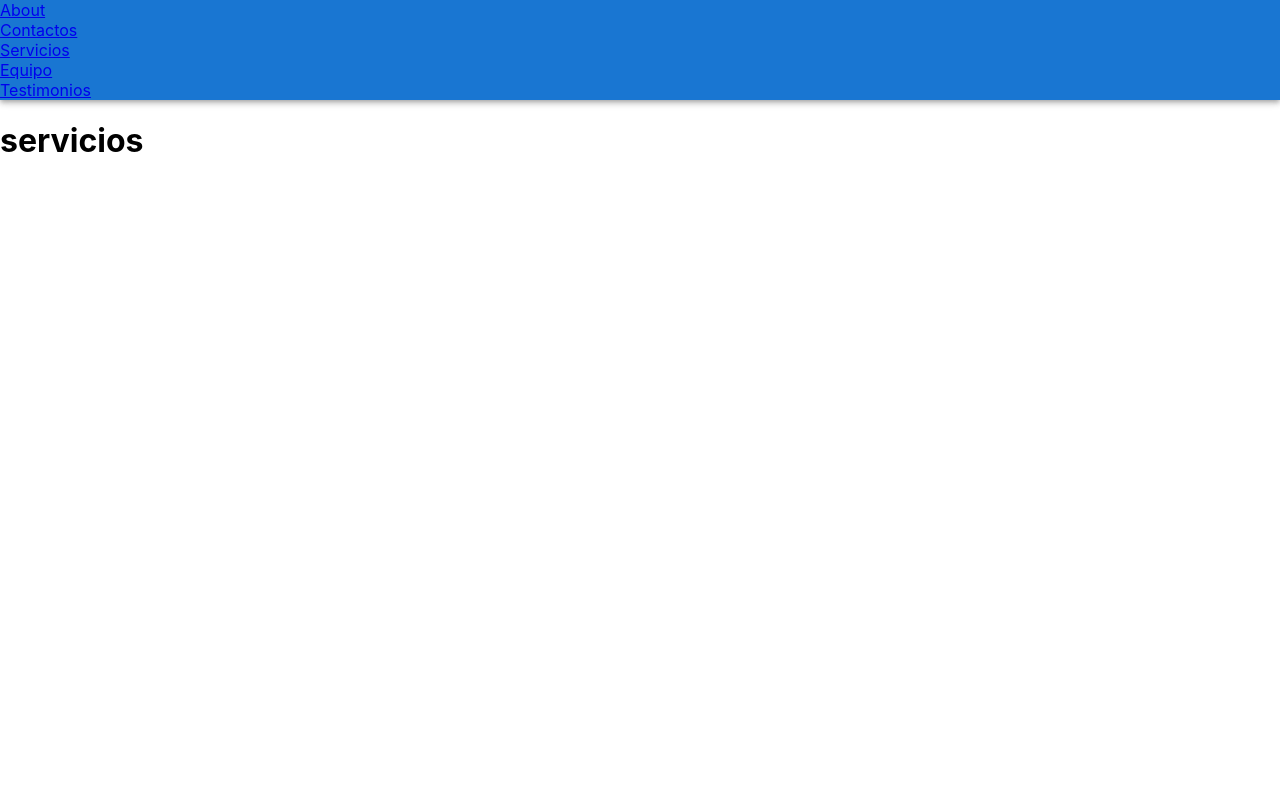
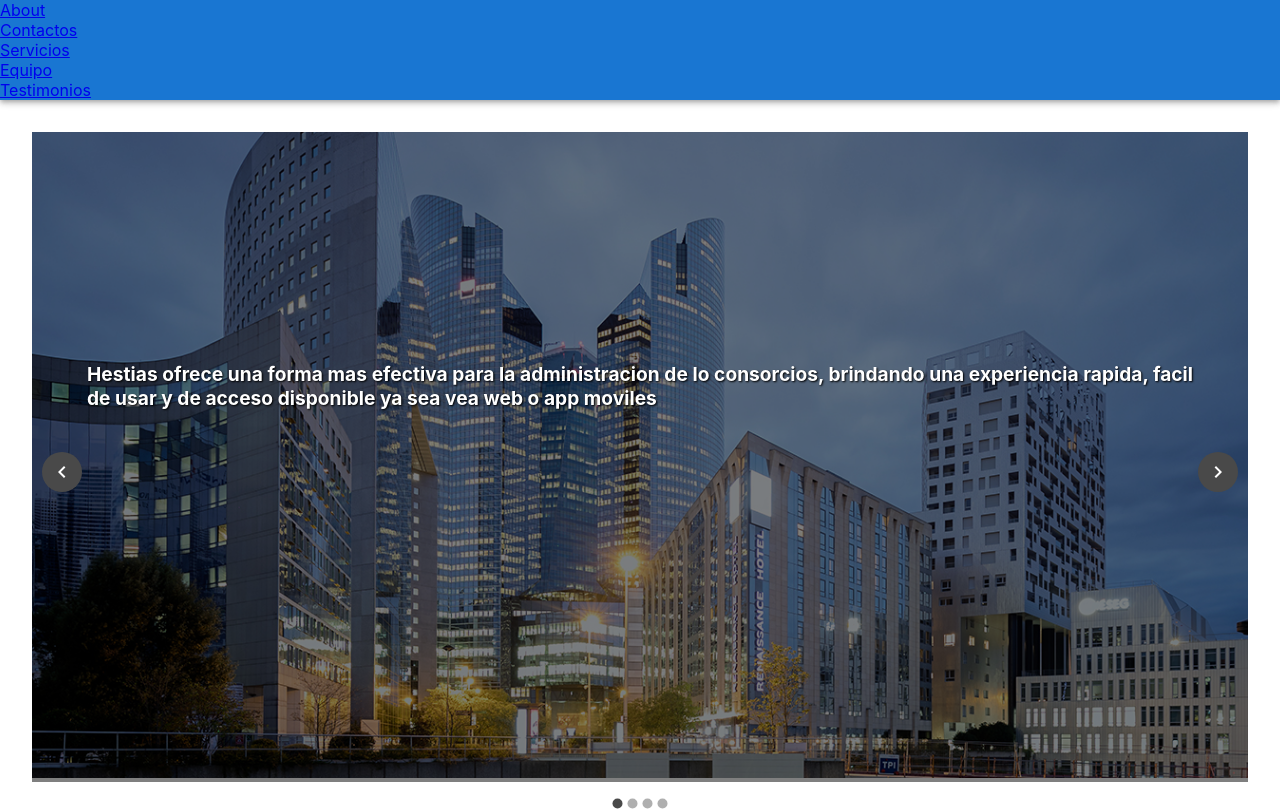
Before and after one commit to MicaelaLagana/Modelos, a React app in the folder hestia/: page /servicios in a window 1280 px wide. Built offline with nearby package versions, Linux system fonts and the light colour scheme.

Commit message:
implement services page

```diff
--- a/hestia/package.json
+++ b/hestia/package.json
@@ -12,8 +12,10 @@
     "@testing-library/user-event": "^12.8.3",
     "react": "^17.0.2",
     "react-dom": "^17.0.2",
+    "react-material-ui-carousel": "^3.0.4",
     "react-router-dom": "^6.0.1",
     "react-scripts": "4.0.3",
+    "styled-components": "^5.3.3",
     "web-vitals": "^1.1.2"
   },
   "scripts": {
--- /dev/null
+++ b/hestia/src/components/carrousel/carrousel.js
@@ -0,0 +1,62 @@
+import React from "react";
+import Carousel from 'react-material-ui-carousel';
+import { arrayOf, string, shape, oneOf, bool } from 'prop-types'
+import styled from "styled-components";
+import CarrouselItemBanner from "../carrousel_item_banner";
+import ChevronLeft from '@mui/icons-material/ChevronLeft';
+import ChevronRight from '@mui/icons-material/ChevronRight';
+
+const Carrousel = ({ items, itemRender, height, width, autoPlay, showControls }) => {
+  const CarrouselContainer = styled.div(props => {
+    return {
+      height: height,
+      width: width,
+    }
+  })
+
+  const getItemFormanted = (item) => {
+    return itemRender === 'banner' ? <CarrouselItemBanner {...item} /> : null;
+  }
+  return (
+    <CarrouselContainer>
+      <Carousel
+        navButtonsAlwaysVisible={showControls}
+        autoPlay={autoPlay}
+        NextIcon={<ChevronRight />}
+        PrevIcon={<ChevronLeft />}
+        navButtonsProps={{  //modifica los estilos de los botones next y prev
+          style: {
+          }
+        }}
+      >
+        {
+          items.map((item, index) => getItemFormanted(item))
+        }
+      </Carousel>
+    </CarrouselContainer>
+  );
+}
+
+Carrousel.propTypes = {
+  autoPlay: bool,
+  showControls: bool,
+  items: arrayOf(shape({
+    img: string,
+    title: string,
+    description: string
+  })).isRequired,
+  itemRender: oneOf(['banner', 'card']),
+  height: string,
+  width: string,
+}
+
+Carrousel.defaultProps = {
+  autoPlay: true,
+  showControls: true,
+  itemRender: 'banner',
+  height: '75vh',
+  width: '100%',
+}
+
+
+export default Carrousel;
--- a/hestia/src/components/carrousel/index.js
+++ b/hestia/src/components/carrousel/index.js
@@ -0,0 +1,3 @@
+import Carrousel from './carrousel';
+
+export default Carrousel;
--- /dev/null
+++ b/hestia/src/components/carrousel_item_banner/carrousel_item_banner.js
@@ -0,0 +1,52 @@
+import React from "react";
+import { string } from 'prop-types'
+import styled from "styled-components";
+
+const Container = styled.div`
+    position: relative;
+`;
+const ContainerDescription = styled.div`
+    position: absolute;
+    padding: 0 55px;
+    text-align: justify;
+    color: white;
+    height: 78%;
+    justify-content: center;
+    display: flex;
+    align-items: center;
+    z-index: 10;
+    font-size: 1.2em;
+    font-weight: 700;
+    text-shadow: 1px 1px 2px black;
+`;
+
+const CoverImage = styled.div`
+    height: 100%;
+    width: 100%;
+    z-index: 1;
+    background-color: black;
+    position: absolute;
+    opacity: 0.5;
+`;
+
+const CarrouselItemBanner = ({ img, title, description }) => {
+    return (
+        <Container>
+            <ContainerDescription>
+                <p>{description}</p>
+            </ContainerDescription>
+            <CoverImage />
+
+             <img style={{ width: '100%' }} alt={title} src={img} />
+        </Container>
+
+    );
+}
+
+CarrouselItemBanner.propTypes = {
+    img: string.isRequired,
+    title: string.isRequired,
+    description: string.isRequired
+}
+
+export default CarrouselItemBanner;
--- /dev/null
+++ b/hestia/src/components/carrousel_item_banner/index.js
@@ -0,0 +1,3 @@
+import CarruselItemBanner from './carrousel_item_banner'
+
+export default CarruselItemBanner
--- a/hestia/src/index.css
+++ b/hestia/src/index.css
@@ -11,3 +11,18 @@ code {
   font-family: source-code-pro, Menlo, Monaco, Consolas, 'Courier New',
     monospace;
 }
+
+.css-hip9hq-MuiPaper-root-MuiAppBar-root {
+  max-height: 105px;
+}
+.makeStyles-root-1  {
+  height: 100%;
+}
+.makeStyles-itemWrapper-3 {
+  height: 85% !important;
+}
+.makeStyles-indicators-4 {
+  position: absolute;
+  bottom: 0;
+  z-index: 1000;
+}
--- a/hestia/src/pages/servicios/servicios.js
+++ b/hestia/src/pages/servicios/servicios.js
@@ -1,11 +1,43 @@
 import React from "react";
 import Navbar from "../../components/navbar";
+import Carrousel from '../../components/carrousel';
+import styled from "styled-components";
+import edificios_banner from "../../assets/images/edificios_banner.jpg";
+
+const MainContainer = styled.div`
+  padding: 4vh 4vh 0 4vh;
+`
 
 export default function Servicios() {
-    return (
-        <>
-        <Navbar />
-        <h1>servicios</h1>
+  const items = [
+    {
+      img: edificios_banner,
+      title: "Administracion de consorcios",
+      description: "Hestias ofrece una forma mas efectiva para la administracion de lo consorcios, brindando una experiencia rapida, facil de usar y de acceso disponible ya sea vea web o app moviles"
+    },
+    {
+      img: edificios_banner,
+      title: "Liquidacion de expensas",
+      description: "Hestia cuenta con su propia herramienta para llevar a cabo los registros de los ingresos y egresos de sus consorcios, asi como la posiblidad de registrar a sus proveedores frecuentes, y la posiblidad de que una vez que la liquidacion de expensas fue emita, esta sera entregada via mail y mensajeria interna a todos los inquilinos y propietatios"
+    },
+    {
+      img: edificios_banner,
+      title: "Administracion de Amenities",
+      description: "Si su consorcio posee partes comunes, Hestia cuent con un sistem de registro de dichos amenities, para llevar a cabo su seguimiento, y ademas disponibilizando los mismos para que mediante la plataforma , inquilinos y propietarios puedan consultar la disponibilidad y reservar los mismos."
+    },
+    {
+      img: edificios_banner,
+      title: "Seguimientos de pedidos",
+      description: "En Hestia nos hemos preocupado por mejorar la experiencia de avisos de visita u otras notifaciones importante, hemos dejado de lado los avisos manuales por llamados o letreros, y hemos incorporado un sistema de notificaciones, el cual al registrar un aviso de visita , en ese mismo momento se notificara a cada usario del consorcio."
+    },
+  ];
+
+  return (
+    <>
+      <Navbar />
+      <MainContainer>
+        <Carrousel items={items} autoPlay={false}/>
+      </MainContainer>
     </>
-    );
+  );
 }
```
Also changed, not shown: hestia/src/assets/images/edificios_banner.jpg (added), hestia/src/components/carrousel_item_card/index.js (added), 3 other files.
